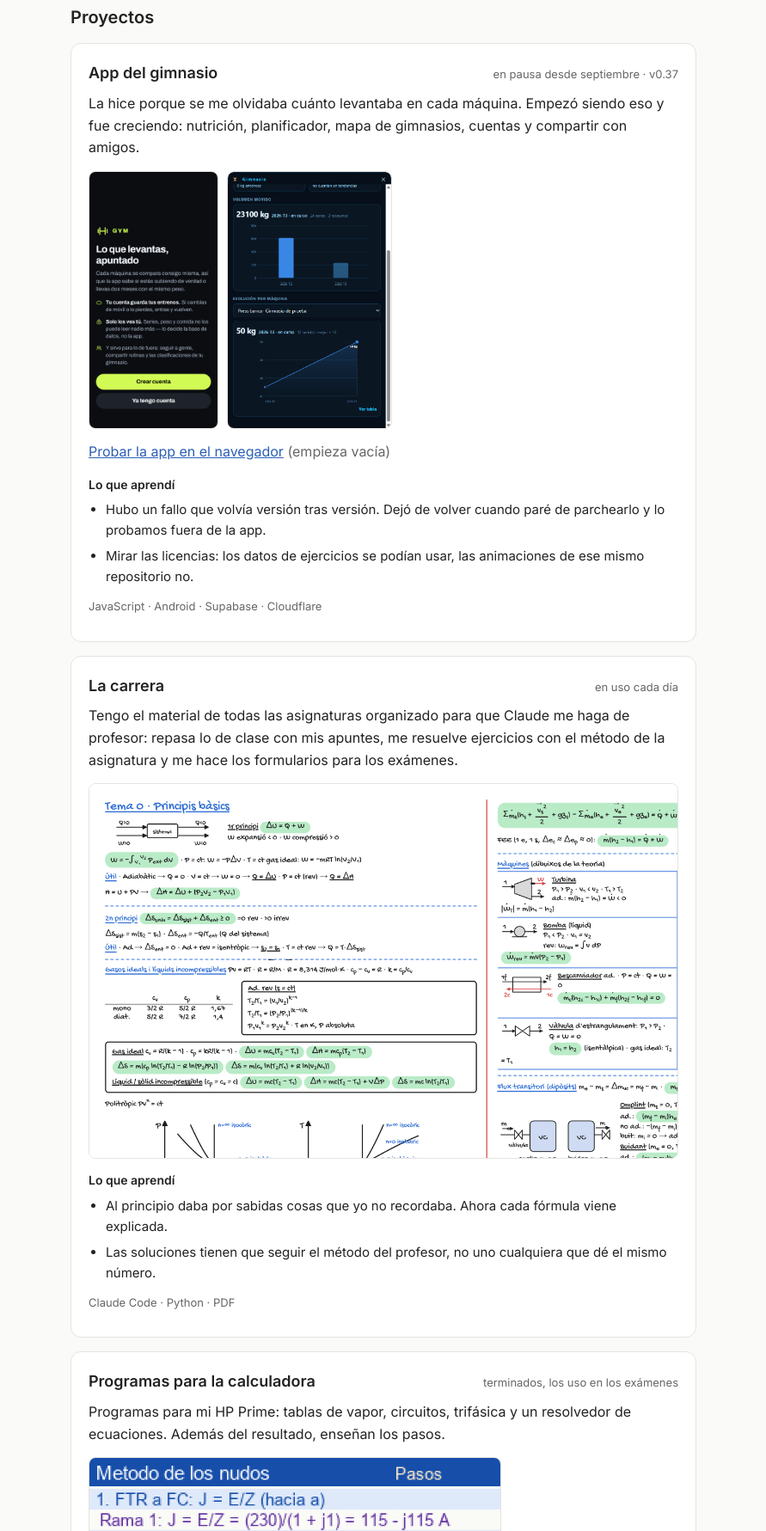
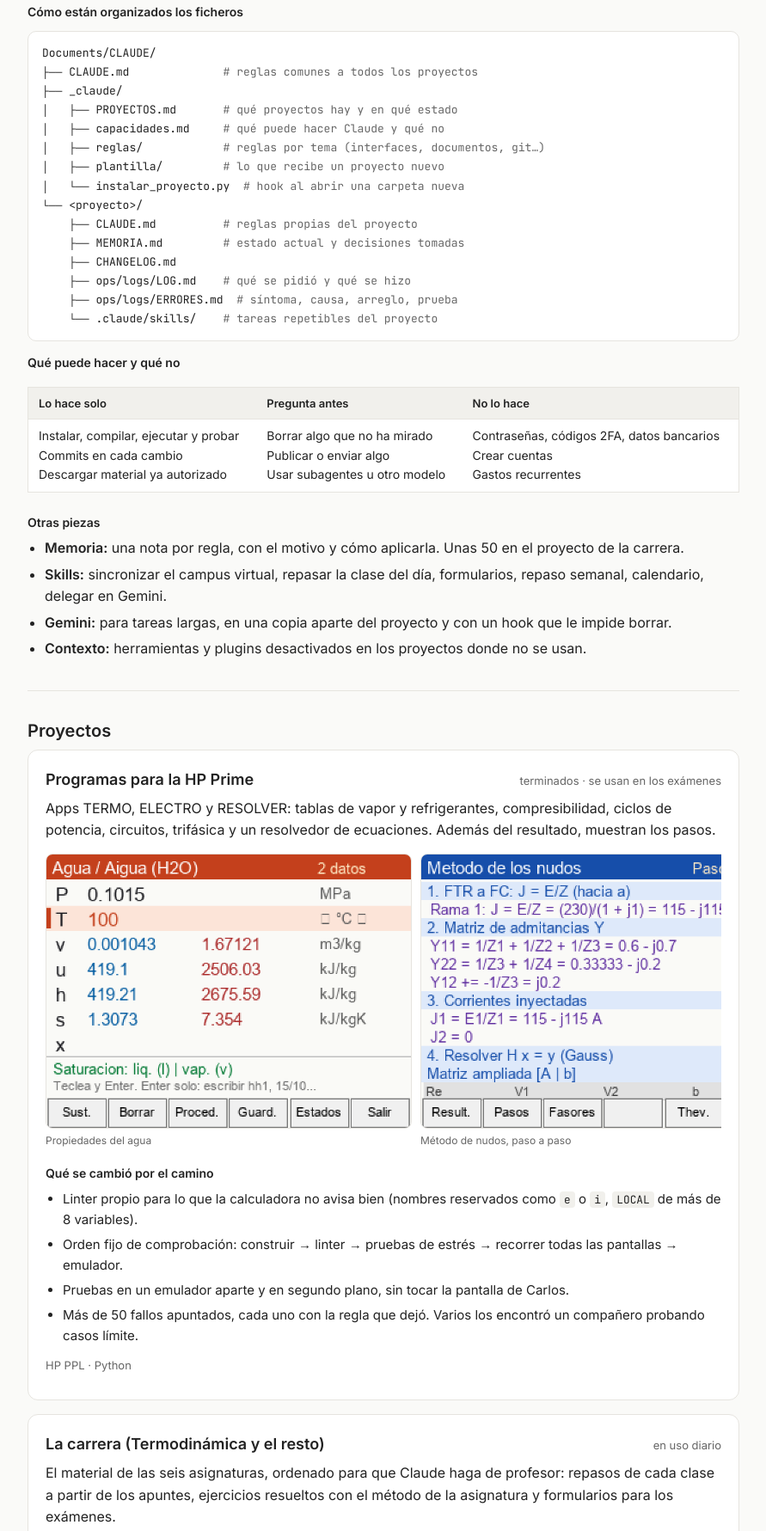
Before and after one commit to carlosparmar2006-collab/portfolio, a plain HTML site: page index.html in a window 1280 px wide. Shown: the part 612-2393 px from the top of the page at 86% size, without its empty margins (194-1085 px from the left). Drawn offline with Linux system fonts and the light colour scheme.

Commit message:
Portfolio: impersonal, esquema de cómo se trabaja con Claude (sesión, ficheros, permisos) y más fotos de Termo y la Prime
Co-Authored-By: Claude Opus 5.5 <noreply@anthropic.com>

```diff
--- a/index.html
+++ b/index.html
@@ -4,38 +4,54 @@
 <meta charset="utf-8">
 <meta name="viewport" content="width=device-width, initial-scale=1">
 <title>Carlos · Proyectos con IA</title>
-<meta name="description" content="Lo que he hecho con Claude desde julio de 2026 y cómo trabajo con él.">
+<meta name="description" content="Proyectos hechos con Claude desde julio de 2026 y cómo se trabaja con él.">
 <link rel="preconnect" href="https://fonts.googleapis.com">
-<link href="https://fonts.googleapis.com/css2?family=Inter:wght@400;500;600&display=swap" rel="stylesheet">
+<link href="https://fonts.googleapis.com/css2?family=Inter:wght@400;500;600&family=JetBrains+Mono:wght@400&display=swap" rel="stylesheet">
 <style>
-:root{--bg:#fafaf8;--card:#fff;--text:#222;--muted:#666;--line:#e6e4df;--link:#2b5fb4}
-@media (prefers-color-scheme:dark){:root:not([data-theme="light"]){--bg:#161616;--card:#1f1f1f;--text:#e8e8e6;--muted:#9d9d99;--line:#333;--link:#8ab4f8}}
-:root[data-theme="dark"]{--bg:#161616;--card:#1f1f1f;--text:#e8e8e6;--muted:#9d9d99;--line:#333;--link:#8ab4f8}
+:root{--bg:#fafaf8;--card:#fff;--text:#222;--muted:#666;--line:#e6e4df;--soft:#f1f0ec;--link:#2b5fb4}
+@media (prefers-color-scheme:dark){:root:not([data-theme="light"]){--bg:#161616;--card:#1f1f1f;--text:#e8e8e6;--muted:#9d9d99;--line:#333;--soft:#262626;--link:#8ab4f8}}
+:root[data-theme="dark"]{--bg:#161616;--card:#1f1f1f;--text:#e8e8e6;--muted:#9d9d99;--line:#333;--soft:#262626;--link:#8ab4f8}
 *{box-sizing:border-box}
 body{margin:0;background:var(--bg);color:var(--text);font:16px/1.6 Inter,system-ui,sans-serif}
-.wrap{max-width:760px;margin:0 auto;padding:0 16px}
+.wrap{max-width:860px;margin:0 auto;padding:0 16px}
 a{color:var(--link)}
-header{padding:56px 0 24px}
-h1{font-size:28px;font-weight:600;margin:0 0 10px}
-h2{font-size:20px;font-weight:600;margin:0 0 14px}
+header{padding:52px 0 20px}
+h1{font-size:28px;font-weight:600;margin:0 0 8px}
+h2{font-size:20px;font-weight:600;margin:0 0 6px}
 h3{font-size:18px;font-weight:600;margin:0}
+h4{font-size:14px;font-weight:600;margin:14px 0 6px}
 p{margin:0 0 10px}
 .muted{color:var(--muted)}
-section{padding:32px 0;border-top:1px solid var(--line)}
+section{padding:30px 0;border-top:1px solid var(--line)}
 ul{padding-left:20px;margin:0}
-li{margin-bottom:6px}
+li{margin-bottom:5px}
+code{font-family:'JetBrains Mono',monospace;font-size:.85em;background:var(--soft);padding:1px 5px;border-radius:4px}
+/* esquema */
+.flujo{display:grid;grid-template-columns:repeat(4,1fr);gap:8px;margin:14px 0 6px}
+.paso{background:var(--card);border:1px solid var(--line);border-radius:10px;padding:12px;font-size:14px}
+.paso b{display:block;font-size:13px;color:var(--muted);font-weight:500;margin-bottom:4px}
+.paso ul{padding-left:16px}
+@media (max-width:700px){.flujo{grid-template-columns:1fr 1fr}}
+.arbol{background:var(--card);border:1px solid var(--line);border-radius:10px;padding:14px 16px;font-family:'JetBrains Mono',monospace;font-size:13px;line-height:1.7;white-space:pre;overflow-x:auto;margin:10px 0}
+.arbol .c{color:var(--muted)}
+table{width:100%;border-collapse:collapse;font-size:14px;background:var(--card);border:1px solid var(--line);margin:10px 0}
+th,td{text-align:left;padding:8px 12px;border-bottom:1px solid var(--line);vertical-align:top}
+th{background:var(--soft);font-weight:600;font-size:13px}
+.tw{overflow-x:auto}
+/* proyectos */
 .proj{background:var(--card);border:1px solid var(--line);border-radius:12px;padding:20px;margin-bottom:16px}
-.top{display:flex;justify-content:space-between;align-items:baseline;gap:10px;flex-wrap:wrap;margin-bottom:8px}
+.top{display:flex;justify-content:space-between;align-items:baseline;gap:10px;flex-wrap:wrap;margin-bottom:6px}
 .estado{font-size:13px;color:var(--muted)}
-.fotos{display:flex;gap:10px;overflow-x:auto;margin:14px 0}
-.fotos img{height:300px;width:auto;border-radius:8px;border:1px solid var(--line);flex:none}
-.fotos img.ancha{height:auto;width:100%;max-height:none}
-.proj h4{font-size:14px;font-weight:600;margin:14px 0 6px}
+.fotos{display:flex;gap:10px;overflow-x:auto;margin:14px 0;padding-bottom:4px}
+.fotos figure{margin:0;flex:none}
+.fotos img{height:320px;width:auto;border-radius:8px;border:1px solid var(--line);display:block}
+.fotos figcaption{font-size:12px;color:var(--muted);margin-top:4px;max-width:300px}
+.ancha img{height:auto;width:100%}
 .proj ul{font-size:15px}
 .tech{font-size:13px;color:var(--muted);margin-top:12px}
-footer{padding:28px 0 48px;border-top:1px solid var(--line);font-size:14px;color:var(--muted)}
+footer{padding:26px 0 46px;border-top:1px solid var(--line);font-size:14px;color:var(--muted)}
 .theme{position:fixed;top:12px;right:12px;background:var(--card);border:1px solid var(--line);color:var(--muted);border-radius:8px;padding:4px 9px;cursor:pointer;font:inherit;font-size:13px}
-@media (max-width:520px){.fotos img{height:240px}}
+@media (max-width:520px){.fotos img{height:250px}}
 </style>
 </head>
 <body>
@@ -44,19 +60,50 @@ footer{padding:28px 0 48px;border-top:1px solid var(--line);font-size:14px;color
 
 <header>
   <h1>Carlos · proyectos con IA</h1>
-  <p class="muted">Estudio Ingeniería en Tecnologías Industriales (GETI) en la ETSEIB. Desde julio de 2026 uso Claude casi cada día. Esto es lo que he hecho con él, cómo están las cosas y qué he aprendido por el camino.</p>
+  <p class="muted">Estudiante de GETI en la ETSEIB. Proyectos hechos con Claude (Claude Code) desde julio de 2026, cómo está organizado el trabajo y en qué punto está cada uno.</p>
 </header>
 
 <section>
-  <h2>Cómo trabajo</h2>
-  <p>Al principio le pedía cosas y ya. Con los meses he ido montando unas reglas para que no se le olvide todo entre sesiones y no repita los mismos fallos:</p>
+  <h2>Cómo se trabaja con Claude</h2>
+  <p class="muted">Un agente empieza cada sesión sin memoria. Esto es lo que se ha ido montando para que retome el trabajo, no repita errores y no haga cosas que no debe.</p>
+
+  <h4>Cada sesión</h4>
+  <div class="flujo">
+    <div class="paso"><b>1 · Arranque</b><ul><li>Lee las instrucciones comunes y las del proyecto</li><li>Lee solo el «estado actual» y la última entrada del log</li><li><code>git log</code> de los últimos 8 cambios</li></ul></div>
+    <div class="paso"><b>2 · Trabajo</b><ul><li>Busca lo concreto, no explora todo</li><li>Antes de tocar algo que ya falló, lee el registro de errores</li><li>Sigue las reglas del proyecto</li></ul></div>
+    <div class="paso"><b>3 · Verificación</b><ul><li>Prueba en la app real con datos reales</li><li>Tests, linter propio, emulador</li><li>PDF revisados como imagen</li></ul></div>
+    <div class="paso"><b>4 · Cierre</b><ul><li>Actualiza el estado (máx. 25 líneas)</li><li>Entrada en el log y error nuevo si lo hubo</li><li>Commit explicando qué cambió y qué se probó</li></ul></div>
+  </div>
+
+  <h4>Cómo están organizados los ficheros</h4>
+<div class="arbol">Documents/CLAUDE/
+├── CLAUDE.md              <span class="c"># reglas comunes a todos los proyectos</span>
+├── _claude/
+│   ├── PROYECTOS.md       <span class="c"># qué proyectos hay y en qué estado</span>
+│   ├── capacidades.md     <span class="c"># qué puede hacer Claude y qué no</span>
+│   ├── reglas/            <span class="c"># reglas por tema (interfaces, documentos, git…)</span>
+│   ├── plantilla/         <span class="c"># lo que recibe un proyecto nuevo</span>
+│   └── instalar_proyecto.py  <span class="c"># hook al abrir una carpeta nueva</span>
+└── &lt;proyecto&gt;/
+    ├── CLAUDE.md          <span class="c"># reglas propias del proyecto</span>
+    ├── MEMORIA.md         <span class="c"># estado actual y decisiones tomadas</span>
+    ├── CHANGELOG.md
+    ├── ops/logs/LOG.md    <span class="c"># qué se pidió y qué se hizo</span>
+    ├── ops/logs/ERRORES.md  <span class="c"># síntoma, causa, arreglo, prueba</span>
+    └── .claude/skills/    <span class="c"># tareas repetibles del proyecto</span></div>
+
+  <h4>Qué puede hacer y qué no</h4>
+  <div class="tw"><table>
+    <tr><th>Lo hace solo</th><th>Pregunta antes</th><th>No lo hace</th></tr>
+    <tr><td>Instalar, compilar, ejecutar y probar<br>Commits en cada cambio<br>Descargar material ya autorizado</td><td>Borrar algo que no ha mirado<br>Publicar o enviar algo<br>Usar subagentes u otro modelo</td><td>Contraseñas, códigos 2FA, datos bancarios<br>Crear cuentas<br>Gastos recurrentes</td></tr>
+  </table></div>
+
+  <h4>Otras piezas</h4>
   <ul>
-    <li>Un fichero de instrucciones común a todos mis proyectos, y uno propio en cada proyecto.</li>
-    <li>Al empezar, solo lee el estado del proyecto y los últimos cambios, no todo el código.</li>
-    <li>Cuando algo sale mal, se apunta qué pasó y por qué, y se convierte en una regla o un test.</li>
-    <li>Nada se da por terminado sin probarlo en la app de verdad.</li>
-    <li>Cada vez que toca algo, hace un commit explicando qué ha cambiado.</li>
-    <li>Para tareas largas y repetitivas uso Gemini, en una copia aparte del proyecto.</li>
+    <li><b>Memoria:</b> una nota por regla, con el motivo y cómo aplicarla. Unas 50 en el proyecto de la carrera.</li>
+    <li><b>Skills:</b> sincronizar el campus virtual, repasar la clase del día, formularios, repaso semanal, calendario, delegar en Gemini.</li>
+    <li><b>Gemini:</b> para tareas largas, en una copia aparte del proyecto y con un hook que le impide borrar.</li>
+    <li><b>Contexto:</b> herramientas y plugins desactivados en los proyectos donde no se usan.</li>
   </ul>
 </section>
 
@@ -64,57 +111,73 @@ footer{padding:28px 0 48px;border-top:1px solid var(--line);font-size:14px;color
   <h2>Proyectos</h2>
 
   <div class="proj">
+    <div class="top"><h3>Programas para la HP Prime</h3><span class="estado">terminados · se usan en los exámenes</span></div>
+    <p>Apps TERMO, ELECTRO y RESOLVER: tablas de vapor y refrigerantes, compresibilidad, ciclos de potencia, circuitos, trifásica y un resolvedor de ecuaciones. Además del resultado, muestran los pasos.</p>
+    <div class="fotos">
+      <figure><img src="fotos/prime_sat.png" alt="Tabla de saturación en la calculadora"><figcaption>Propiedades del agua</figcaption></figure>
+      <figure><img src="fotos/prime_pasos.png" alt="Pasos del método de nudos"><figcaption>Método de nudos, paso a paso</figcaption></figure>
+      <figure><img src="fotos/prime_thev.png" alt="Equivalente de Thévenin"><figcaption>Thévenin y potencia máxima</figcaption></figure>
+    </div>
+    <h4>Qué se cambió por el camino</h4>
+    <ul>
+      <li>Linter propio para lo que la calculadora no avisa bien (nombres reservados como <code>e</code> o <code>i</code>, <code>LOCAL</code> de más de 8 variables).</li>
+      <li>Orden fijo de comprobación: construir → linter → pruebas de estrés → recorrer todas las pantallas → emulador.</li>
+      <li>Pruebas en un emulador aparte y en segundo plano, sin tocar la pantalla de Carlos.</li>
+      <li>Más de 50 fallos apuntados, cada uno con la regla que dejó. Varios los encontró un compañero probando casos límite.</li>
+    </ul>
+    <p class="tech">HP PPL · Python</p>
+  </div>
+
+  <div class="proj">
+    <div class="top"><h3>La carrera (Termodinámica y el resto)</h3><span class="estado">en uso diario</span></div>
+    <p>El material de las seis asignaturas, ordenado para que Claude haga de profesor: repasos de cada clase a partir de los apuntes, ejercicios resueltos con el método de la asignatura y formularios para los exámenes.</p>
+    <div class="fotos">
+      <figure><img src="fotos/folio_1.png" alt="Formulario de Termodinámica, cara 1"><figcaption>Formulario de Termo para el examen, cara 1</figcaption></figure>
+      <figure><img src="fotos/folio_2.png" alt="Formulario de Termodinámica, cara 2"><figcaption>Cara 2: ciclos con sus esquemas</figcaption></figure>
+      <figure><img src="fotos/resuelto_1.png" alt="Documento de ejercicios resueltos"><figcaption>Ejercicios resueltos, Tema 4</figcaption></figure>
+    </div>
+    <h4>Qué se cambió por el camino</h4>
+    <ul>
+      <li>Al principio se daban fórmulas por sabidas. Ahora cada una lleva de dónde sale.</li>
+      <li>Cada solución cita el método de la asignatura y va debajo de su enunciado, no al final.</li>
+      <li>Los números de estado y las figuras se copian del material del profesor, no se inventan.</li>
+      <li>Los esquemas del formulario se dibujan por código y se revisan como imagen hasta que caben.</li>
+    </ul>
+    <p class="tech">Claude Code · skills · Python · HTML a PDF</p>
+  </div>
+
+  <div class="proj">
     <div class="top"><h3>App del gimnasio</h3><span class="estado">en pausa desde septiembre · v0.37</span></div>
-    <p>La hice porque se me olvidaba cuánto levantaba en cada máquina. Empezó siendo eso y fue creciendo: nutrición, planificador, mapa de gimnasios, cuentas y compartir con amigos.</p>
-    <div class="fotos" id="fotos-gym"><img src="fotos/gym_hoy.png" alt="Pantalla de bienvenida de la app del gimnasio"><img src="fotos/gym_panel.png" alt="Gráficas de progreso de la app del gimnasio"></div>
-    <p><a href="demo-gym/" target="_blank" rel="noopener">Probar la app en el navegador</a> <span class="muted">(empieza vacía)</span></p>
-    <h4>Lo que aprendí</h4>
+    <p>Para apuntar el peso de cada máquina y ver si se progresa o no. Luego se añadieron nutrición, planificador, mapa de gimnasios y cuentas en la nube. 37 versiones entre julio y septiembre.</p>
+    <div class="fotos">
+      <figure><img src="fotos/gym_hoy.png" alt="Pantalla de inicio"><figcaption>Inicio (v0.37)</figcaption></figure>
+      <figure><img src="fotos/gym_panel.png" alt="Gráficas de progreso"><figcaption>Progreso, con datos de prueba</figcaption></figure>
+    </div>
+    <p><a href="demo-gym/" target="_blank" rel="noopener">Abrir la app en el navegador</a> <span class="muted">(empieza vacía)</span></p>
+    <h4>Qué se cambió por el camino</h4>
     <ul>
-      <li>Hubo un fallo que volvía versión tras versión. Dejó de volver cuando paré de parchearlo y lo probamos fuera de la app.</li>
-      <li>Mirar las licencias: los datos de ejercicios se podían usar, las animaciones de ese mismo repositorio no.</li>
+      <li>Un fallo del buscador volvía en cada versión. Se resolvió dejando de parchearlo y probándolo fuera de la app.</li>
+      <li>De los datos de ejercicios de un repositorio se usaron los textos (licencia MIT), no las animaciones (con copyright).</li>
+      <li>Pausada al empezar el curso. Queda unir la última rama con la principal.</li>
     </ul>
     <p class="tech">JavaScript · Android · Supabase · Cloudflare</p>
   </div>
 
   <div class="proj">
-    <div class="top"><h3>La carrera</h3><span class="estado">en uso cada día</span></div>
-    <p>Tengo el material de todas las asignaturas organizado para que Claude me haga de profesor: repasa lo de clase con mis apuntes, me resuelve ejercicios con el método de la asignatura y me hace los formularios para los exámenes.</p>
-    <div class="fotos"><img class="ancha" src="fotos/folio.png" alt="Trozo del formulario de Termodinámica"></div>
-    <h4>Lo que aprendí</h4>
+    <div class="top"><h3>Jarvis</h3><span class="estado">primer proyecto · a ratos</span></div>
+    <p>Asistente de voz para el ordenador. Fue el primero y de él salieron casi todas las reglas de arriba.</p>
+    <div class="fotos"><figure><img src="fotos/jarvis.png" alt="Lista de funciones de Jarvis"><figcaption>Lista de funciones</figcaption></figure></div>
+    <h4>Qué se cambió por el camino</h4>
     <ul>
-      <li>Al principio daba por sabidas cosas que yo no recordaba. Ahora cada fórmula viene explicada.</li>
-      <li>Las soluciones tienen que seguir el método del profesor, no uno cualquiera que dé el mismo número.</li>
+      <li>Con unas 60 herramientas, el modelo local pequeño elegía mal. Se redujeron a las necesarias.</li>
+      <li>Muchas funciones a la vez acababan en arreglos casi diarios. De ahí el changelog y el registro de errores.</li>
     </ul>
-    <p class="tech">Claude Code · Python · PDF</p>
-  </div>
-
-  <div class="proj">
-    <div class="top"><h3>Programas para la calculadora</h3><span class="estado">terminados, los uso en los exámenes</span></div>
-    <p>Programas para mi HP Prime: tablas de vapor, circuitos, trifásica y un resolvedor de ecuaciones. Además del resultado, enseñan los pasos.</p>
-    <div class="fotos"><img src="fotos/prime_pasos.png" alt="Pantalla de la calculadora con los pasos del método de nudos" style="height:auto;width:100%;max-width:480px"></div>
-    <h4>Lo que aprendí</h4>
-    <ul>
-      <li>La calculadora apenas da información cuando falla, así que hicimos un comprobador propio que avisa antes.</li>
-      <li>Probar los casos raros y no solo el ejercicio típico. Un compañero encontró varios que fallaban.</li>
-    </ul>
-    <p class="tech">HP PPL · Python</p>
-  </div>
-
-  <div class="proj">
-    <div class="top"><h3>Jarvis</h3><span class="estado">mi primer proyecto, sigue a ratos</span></div>
-    <p>Un asistente de voz para el ordenador. Fue con lo que empecé y donde más me equivoqué: quería que hiciera de todo y me pasaba el día arreglando cosas.</p>
-    <div class="fotos"><img src="fotos/jarvis.png" alt="Lista de funciones de Jarvis"></div>
-    <h4>Lo que aprendí</h4>
-    <ul>
-      <li>Un modelo pequeño con muchas herramientas delante elige mal. Con menos, funcionaba mejor.</li>
-      <li>Ir poco a poco. Casi todas las reglas que uso ahora salieron de aquí.</li>
-    </ul>
-    <p class="tech">Python · Whisper · modelos locales</p>
+    <p class="tech">Python · Whisper · Claude + modelos locales</p>
   </div>
 </section>
 
 <footer>
-  El código de los proyectos está en repositorios privados de <a href="https://github.com/carlosparmar2006-collab" target="_blank" rel="noopener">GitHub</a>. Esta página la hice con Claude.
+  Código de los proyectos en repositorios privados de <a href="https://github.com/carlosparmar2006-collab" target="_blank" rel="noopener">GitHub</a>. Página hecha con Claude.
 </footer>
 </div>
 <script>
```
Also changed, not shown: fotos/folio.png (deleted), fotos/folio_1.png (added), fotos/folio_2.png (added), fotos/prime_sat.png (added), fotos/prime_thev.png (added), fotos/resuelto_1.png (added).
